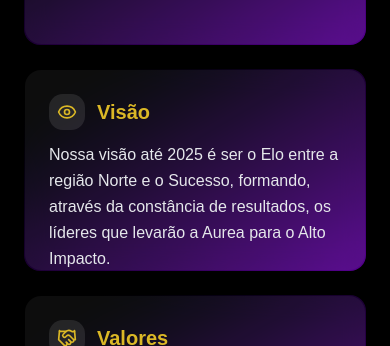
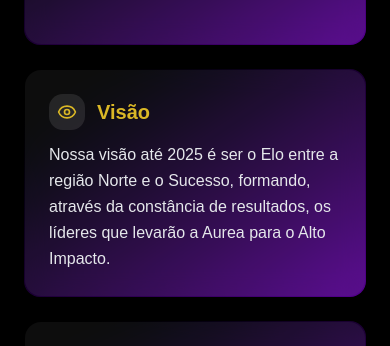
Before and after one commit to lucasMenezesM/projeto-aurea, a React (Vite) app: page /sobre in a window 390 px wide. Shown: the part 816-1162 px from the top of the page. Built offline with nearby package versions, Linux system fonts and the light colour scheme.

Commit message:
corrige responsividade do MVV na página 'Sobre'

```diff
--- a/src/pages/sobre/components/MVV.tsx
+++ b/src/pages/sobre/components/MVV.tsx
@@ -5,7 +5,7 @@
 const MVV: React.FC = () => {
   return (
     <section className="mb-20">
-      <motion.div className="grid md:grid-cols-3 gap-6">
+      <motion.div className="grid grid-cols-1 md:grid-cols-3 gap-6">
         {dadosMVV.map((v, i) => (
           <motion.div
             key={v.title}
@@ -15,7 +15,7 @@
             viewport={{ once: true, amount: 0.2 }}
           >
             <CardGradient>
-              <div className="p-6 md:p-7 h-50 flex flex-col">
+              <div className="p-6 md:p-7 min-h-50 h-fit flex flex-col">
                 <div className="flex items-center gap-3">
                   <div className="rounded-xl p-2 bg-white/10">
                     <v.Icon className="h-5 w-5 text-secondary" />
```
